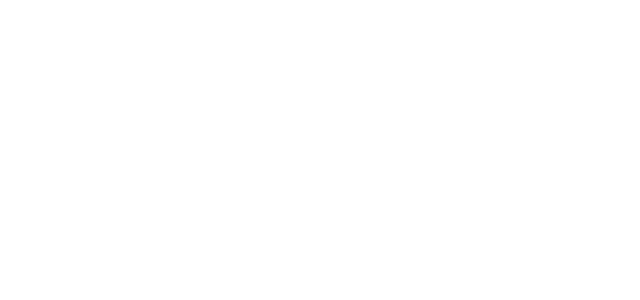
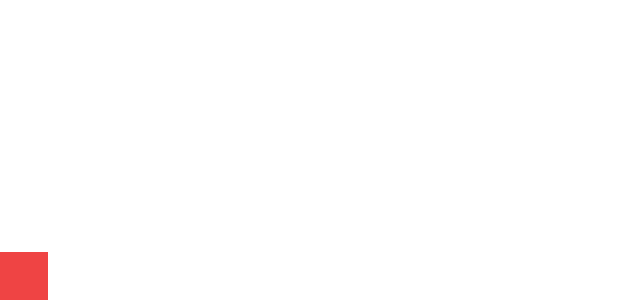
Before and after one commit to youyoumu/framer-motion-practice, a React (Vite) app: page / in a window 1280 px wide. Shown: the part 1106-1406 px from the top of the page, without its empty margins (0-640 px from the left). Before the commit the page ends 800 px from the top, so only its background shows below. Built offline with nearby package versions, Linux system fonts and the light colour scheme.

Commit message:
Scroll-triggered animations

```diff
--- a/src/App.jsx
+++ b/src/App.jsx
@@ -103,6 +103,13 @@ export default function App() {
           className="bg-black size-6"
         ></motion.div>
       </motion.div>
+      <div className="h-screen"></div>
+      <motion.div
+        initial={{ opacity: 0 }}
+        whileInView={{ opacity: 1 }}
+        viewport={{ once: true }}
+        className="bg-red-500 size-12"
+      />
     </>
   )
 }
```
